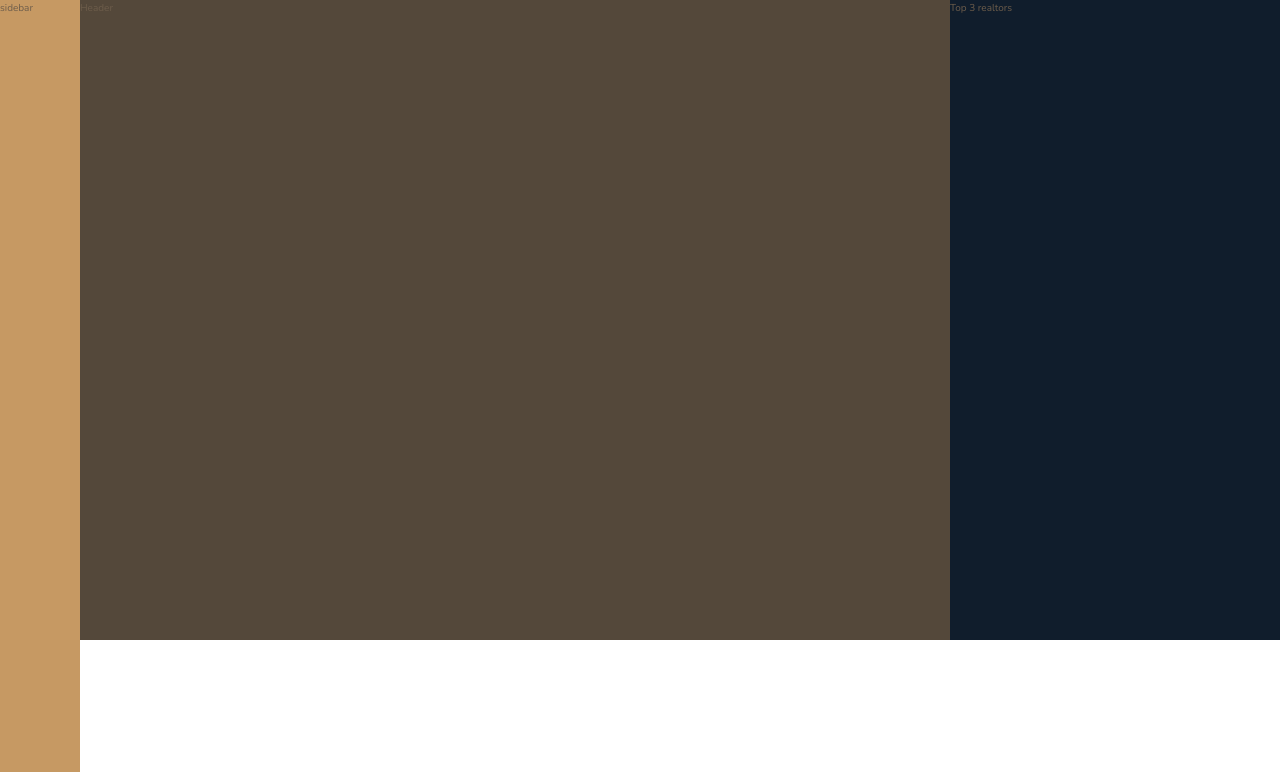
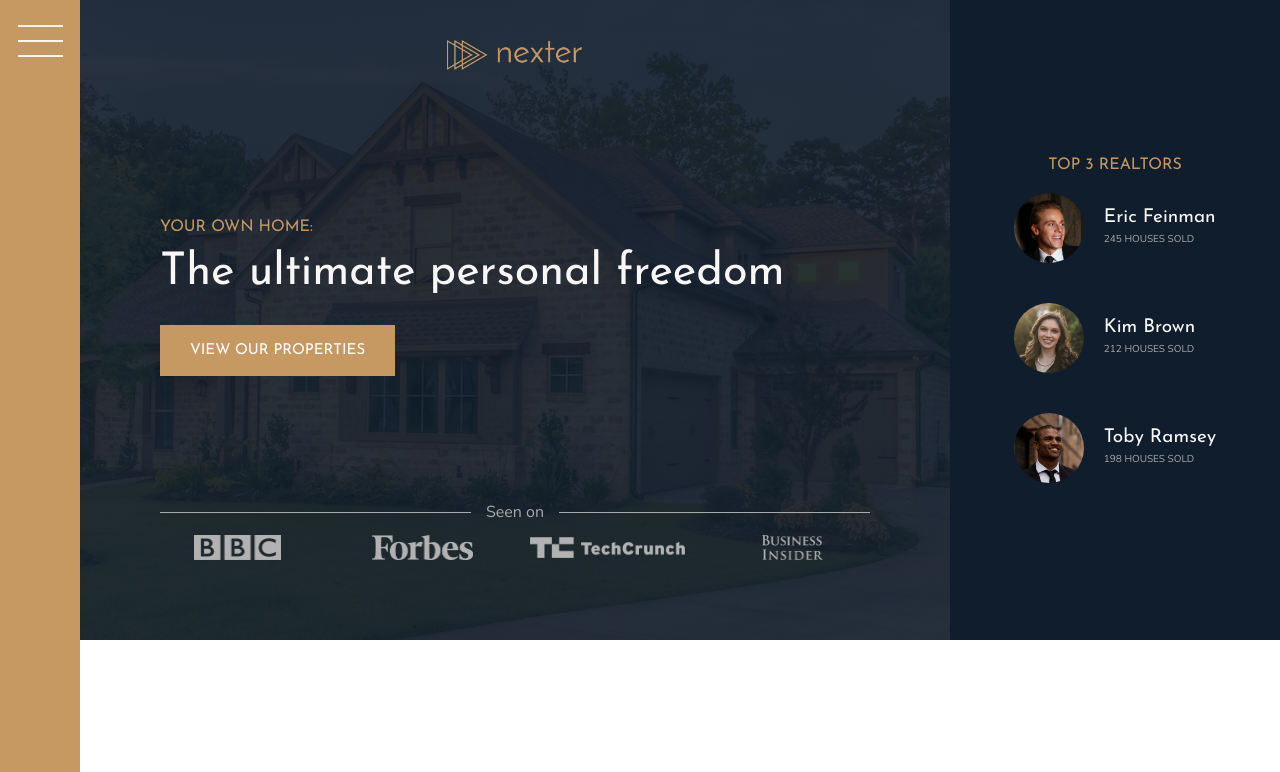
Before and after one commit to StefanDumi/Nexter_Project, a website: page index.html in a window 1280 px wide. Shown: the top 772 px of the page. Drawn offline with nearby package versions, Linux system fonts and the light colour scheme; files that its build step writes are made by us from their sources.

Commit message:
Final layout and responsieveness

```diff
--- a/index.html
+++ b/index.html
@@ -12,13 +12,47 @@
         <title>nexter &mdash; your home, your freedom</title>
     </head>
     <body class="container">
-        <div class="sidebar">sidebar</div>
+        <div class="sidebar">
+          <button class="nav-btn"></button>
+        </div>
 
         <header class="header">
-          Header
+          <img src="img/logo.png" alt="Project Logo" class="header__logo">
+          <h3 class="heading-3">Your own home:</h3>
+          <h1 class="heading-1">The ultimate personal freedom</h1>
+          <button class="btn header__btn">View our properties</button>
+          <div class="header__seenon-text">Seen on</div>
+          <div class="header__seenon-logos">
+            <img src="img/logo-bbc.png" alt="Seen on logo 1">
+            <img src="img/logo-forbes.png" alt="Seen on logo 2">
+            <img src="img/logo-techcrunch.png" alt="Seen on logo 3">
+            <img src="img/logo-bi.png" alt="Seen on logo 4">
+          </div>
         </header>
 
-        <div class="realtors">Top 3 realtors</div>
+        <div class="realtors">
+          <h3 class="heading-3">Top 3 realtors</h3>
+
+          <div class="realtors__list">
+            <img src="img/realtor-1.jpeg" alt="Realor 1" class="realtors__img">
+            <div class="realtors__details">
+              <h4 class="heading-4 heading-4--light">Eric Feinman</h4>
+              <p class="realtors__sold">245 houses sold</p>
+            </div>
+
+            <img src="img/realtor-2.jpeg" alt="Realor 2" class="realtors__img">
+            <div class="realtors__details">
+              <h4 class="heading-4 heading-4--light">Kim Brown</h4>
+              <p class="realtors__sold">212 houses sold</p>
+            </div>
+
+            <img src="img/realtor-3.jpeg" alt="Realor 3" class="realtors__img">
+            <div class="realtors__details">
+              <h4 class="heading-4 heading-4--light">Toby Ramsey</h4>
+              <p class="realtors__sold">198 houses sold</p>
+            </div>
+          </div>
+        </div>
 
         <section class="features">
           <div class="feature">
--- a/sass/_base.scss
+++ b/sass/_base.scss
@@ -14,6 +14,12 @@ $color-grey-dark-2: #6D5D4B;
 $font-primary: 'Nunito', sans-serif;
 $font-display: 'Josefin Sans', sans-serif;
 
+// Responsive breakpoints
+$bp_largest: 75em; // 1200px
+$bp_large: 62.5em; // 1000px
+$bp_medium: 50em; // 800px
+$bp_small: 37.5em; // 600px
+
 *,
 *::after,
 *::after {
@@ -25,6 +31,10 @@ $font-display: 'Josefin Sans', sans-serif;
 html {
   box-sizing: border-box;
   font-size: 62.5%; // 1rem = 10px
+
+  @media only screen and (max-width: $bp_largest) {
+    font-size: 50%; // 1rem = 8px
+  }
 }
 
 body {
@@ -37,6 +47,16 @@ body {
 .container {
   display: grid;
   grid-template-rows: 80vh min-content 40vw repeat(3, min-content);
-  grid-template-columns: [sidebar-start] 8rem [sidebar-end full-start] minmax(6rem, 1fr) [center-start] repeat(8, [col-start] minmax(min-content, 14rem) [col-end]) [center-end] minmax(6rem, 1fr) [full-end];
+  grid-template-columns: [sidebar-start] 8rem [sidebar-end full-start] minmax(6rem, 1fr) [center-start]
+    repeat(8, [col-start] minmax(min-content, 14rem) [col-end]) [center-end] minmax(6rem, 1fr) [full-end];
 
+  @media only screen and (max-width: $bp_large) {
+    grid-template-rows: 6rem 80vh min-content 40vw repeat(3, min-content);
+    grid-template-columns: [full-start] minmax(6rem, 1fr) [center-start]
+      repeat(8, [col-start] minmax(min-content, 14rem) [col-end]) [center-end] minmax(6rem, 1fr) [full-end];
+  }
+
+  @media only screen and (max-width: $bp_medium) {
+    grid-template-rows: 6rem calc(100vh - 6rem);
+  }
 }
--- a/sass/_header.scss
+++ b/sass/_header.scss
@@ -1,4 +1,62 @@
 .header {
-  background-color: $color-grey-dark-1;
+  background-image: linear-gradient(rgba($color-secondary, .9), rgba($color-secondary, .9)), url(../img/hero.jpeg);
+  background-position: center;
   grid-column: full-start / col-end 6;
+  padding: 4rem 8rem 8rem;
+
+  display: grid;
+  grid-template-rows: 1fr min-content minmax(6rem, min-content) 1fr;
+  grid-template-columns: minmax(min-content, max-content);
+  grid-row-gap: 1.5rem;
+  justify-content: center;
+
+  @media only screen and (max-width: $bp_medium) {
+    grid-column: 1 / -1;
+    grid-row: 2 / 3;
+  }
+
+  @media only screen and (max-width: $bp_small) {
+    padding: 5rem;
+  }
+
+  &__logo {
+    height: 3rem;
+    justify-self: center;
+  }
+
+  &__btn {
+    align-self: start;
+    justify-self: start;
+  }
+
+  &__seenon-text {
+    display: grid;
+    grid-template-columns: 1fr max-content 1fr;
+    align-items: center;
+    gap: 1.5rem;
+    font-size: 1.6rem;
+    color: $color-grey-light-2;
+
+    &::before,
+    &::after {
+      content: "";
+      display: block;
+      height: 1px;
+      background-color: currentColor;
+    }
+  }
+
+  &__seenon-logos {
+    display: grid;
+    grid-template-columns: repeat(4, 1fr);
+    gap: 3rem;
+    justify-items: center;
+    align-items: center;
+
+    img {
+      max-height: 2.5rem;
+      max-width: 100%;
+      filter: brightness(70%);
+    }
+  }
 }
--- a/sass/_realtors.scss
+++ b/sass/_realtors.scss
@@ -1,4 +1,44 @@
 .realtors {
   background-color: $color-secondary;
   grid-column: col-start 7 / full-end;
+  padding: 3rem;
+
+  display: grid;
+  align-content: center;
+  justify-content: center;
+  justify-items: center;
+  row-gap: 2rem;
+
+  @media only screen and (max-width: $bp_medium) {
+    grid-column: 1 / -1;
+    grid-row: 3 / 4;
+  }
+
+  &__list {
+    display: grid;
+    grid-template-columns: min-content max-content;
+    column-gap: 2rem;
+    row-gap: 5vh;
+    align-items: center;
+
+    @media only screen and (max-width: $bp_medium) {
+      grid-template-columns: repeat(3, min-content max-content);
+    }
+
+    @media only screen and (max-width: $bp_small) {
+      grid-template-columns: min-content max-content;
+    }
+  }
+
+  &__img {
+    width: 7rem;
+    border-radius: 50%;
+    display: block;
+  }
+
+  &__sold {
+    text-transform: uppercase;
+    color: $color-grey-light-2;
+    margin-top: .5rem;
+  }
 }
--- a/sass/_sidebar.scss
+++ b/sass/_sidebar.scss
@@ -2,4 +2,44 @@
   background-color: $color-primary;
   grid-column: sidebar-start / sidebar-end;
   grid-row: 1 / -1;
+
+  display: flex;
+  justify-content: center;
+
+  @media only screen and (max-width: $bp_large) {
+    grid-column: 1 / -1;
+    grid-row: 1 / 2;
+    justify-content: flex-end;
+    align-items: center;
+  }
 }
+
+.nav-btn {
+  border-radius: none;
+  border: none;
+  margin-top: 4rem;
+
+  background-color: $color-grey-light-1;
+  height: 2px;
+  width: 4.5rem;
+
+  &::before,
+  &::after {
+    content: "";
+    display: block;
+    background-color: $color-grey-light-1;
+    height: 2px;
+    width: 4.5rem;
+  }
+
+  &::before { transform: translateY(-1.5rem); }
+  &::after { transform: translateY(1.3rem); }
+
+  @media only screen and (max-width: $bp_large) {
+    margin-top: 0;
+    margin-right: 3rem;
+
+    &::before { transform: translateY(-1.2rem); }
+    &::after { transform: translateY(1.0rem); }
+  }
+}
--- a/sass/_story.scss
+++ b/sass/_story.scss
@@ -9,6 +9,11 @@
     flex-direction: column;
     justify-content: center;
     align-items: flex-start;
+
+    @media only screen and (max-width: $bp_medium) {
+      grid-column: 1 / -1;
+      grid-row: 5 / 6;
+    }
   }
 
   &__pictures {
@@ -21,6 +26,12 @@
     grid-template-rows: repeat(6, 1fr);
     grid-template-columns: repeat(6, 1fr);
     align-items: center;
+
+    @media only screen and (max-width: $bp_medium) {
+      grid-column: 1 / -1;
+      grid-row: 6 / 7;
+      padding: 3rem;
+    }
   }
 
   &__img--1 {
@@ -28,6 +39,11 @@
     grid-column: 2 / 6;
     grid-row: 2 / 6;
     box-shadow: 0 2rem 5rem rgba($color: #000, $alpha: .1);
+
+    @media only screen and (max-width: $bp_medium) {
+      grid-column: 1 / 5;
+      grid-row: 1 / -1;
+    }
   }
 
   &__img--2 {
@@ -36,6 +52,11 @@
     grid-column: 4 / 7;
     grid-row: 4 / 6;
     box-shadow: 0 2rem 5rem rgba($color: #000, $alpha: .2);
+
+    @media only screen and (max-width: $bp_medium) {
+      grid-row: 1 / -1;
+      width: 100%;
+    }
   }
 
   &__text {
--- a/sass/_typography.scss
+++ b/sass/_typography.scss
@@ -5,6 +5,9 @@
 
 .heading-1 {
   @extend %heading;
+  font-size: 4.5rem;
+  color: $color-grey-light-1;
+  line-height: 1;
 }
 
 .heading-2 {
```
